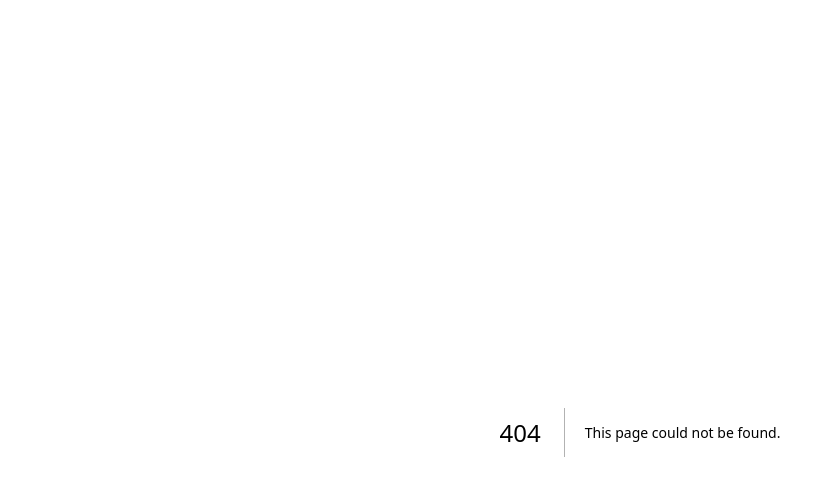
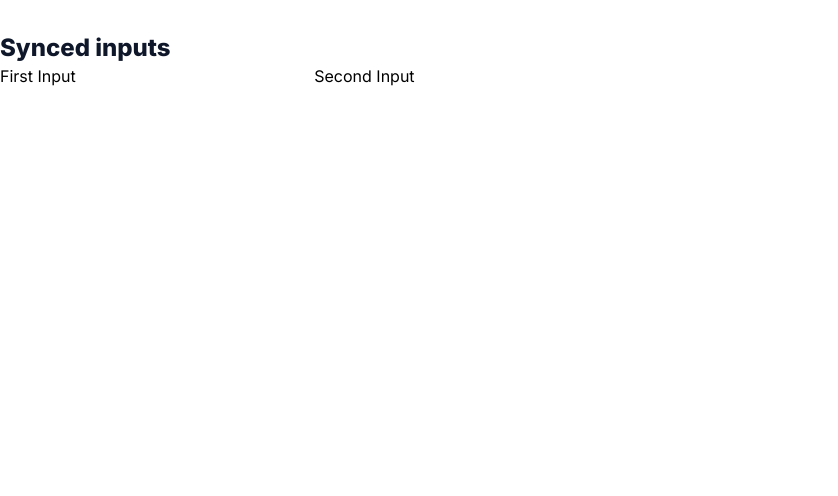
Before and after one commit to TaiseiNemoto/react-practice-app, a Next.js app: page /sharing-state-between-components/synced-inputs in a window 1280 px wide. Before the commit this address had no page. Shown: the top 496 px of the page, without its empty margins (0-838 px from the left). Built offline with nearby package versions, Linux system fonts and the light colour scheme.

Commit message:
[add]Sharing State Between Components：SyncedInputsまで完了

```diff
--- a/src/app/page.tsx
+++ b/src/app/page.tsx
@@ -31,6 +31,10 @@ export default function Home() {
         link="/choosing-the-state-structure"
         pageName="Choosing the State Structure"
       />
+      <PageLink
+        link="/sharing-state-between-components"
+        pageName="Sharing State Between Components"
+      />
     </main>
   );
 }
--- /dev/null
+++ b/src/app/sharing-state-between-components/page.tsx
@@ -0,0 +1,18 @@
+import H1Element from '@/components/common/H1Element';
+import PageLink from '@/components/common/PageLink';
+
+export default function page() {
+  return (
+    <main>
+      <H1Element title="Sharing State Between Components" />
+      <PageLink
+        link="/sharing-state-between-components/synced-inputs"
+        pageName="Synced inputs"
+      />
+      {/* <PageLink
+        link="/sharing-state-between-components/fix-stuck-form-inputs"
+        pageName="Fix stuck form inputs"
+      /> */}
+    </main>
+  );
+}
--- /dev/null
+++ b/src/app/sharing-state-between-components/synced-inputs/page.tsx
@@ -0,0 +1,11 @@
+import H1Element from '@/components/common/H1Element';
+import SyncedInputs from '@/components/sharing-state-between-components/synced-inputs/SyncedInputs';
+
+export default function page() {
+  return (
+    <main>
+      <H1Element title="Synced inputs" />
+      <SyncedInputs />
+    </main>
+  );
+}
--- /dev/null
+++ b/src/components/sharing-state-between-components/synced-inputs/Input.tsx
@@ -0,0 +1,17 @@
+'use client';
+
+export default function Input({
+  label,
+  text,
+  onChange,
+}: {
+  label: string;
+  text: string;
+  onChange: (arg: React.ChangeEvent<HTMLInputElement>) => void;
+}) {
+  return (
+    <label>
+      {label} <input type="text" value={text} onChange={onChange} />
+    </label>
+  );
+}
--- /dev/null
+++ b/src/components/sharing-state-between-components/synced-inputs/SyncedInputs.tsx
@@ -0,0 +1,19 @@
+'use client';
+
+import { useState } from 'react';
+import Input from './Input';
+
+export default function SyncedInputs() {
+  const [text, setText] = useState('');
+
+  function handleChangeText(e: React.ChangeEvent<HTMLInputElement>) {
+    setText(e.target.value);
+  }
+
+  return (
+    <>
+      <Input label="First Input" text={text} onChange={handleChangeText} />
+      <Input label="Second Input" text={text} onChange={handleChangeText} />
+    </>
+  );
+}
```
